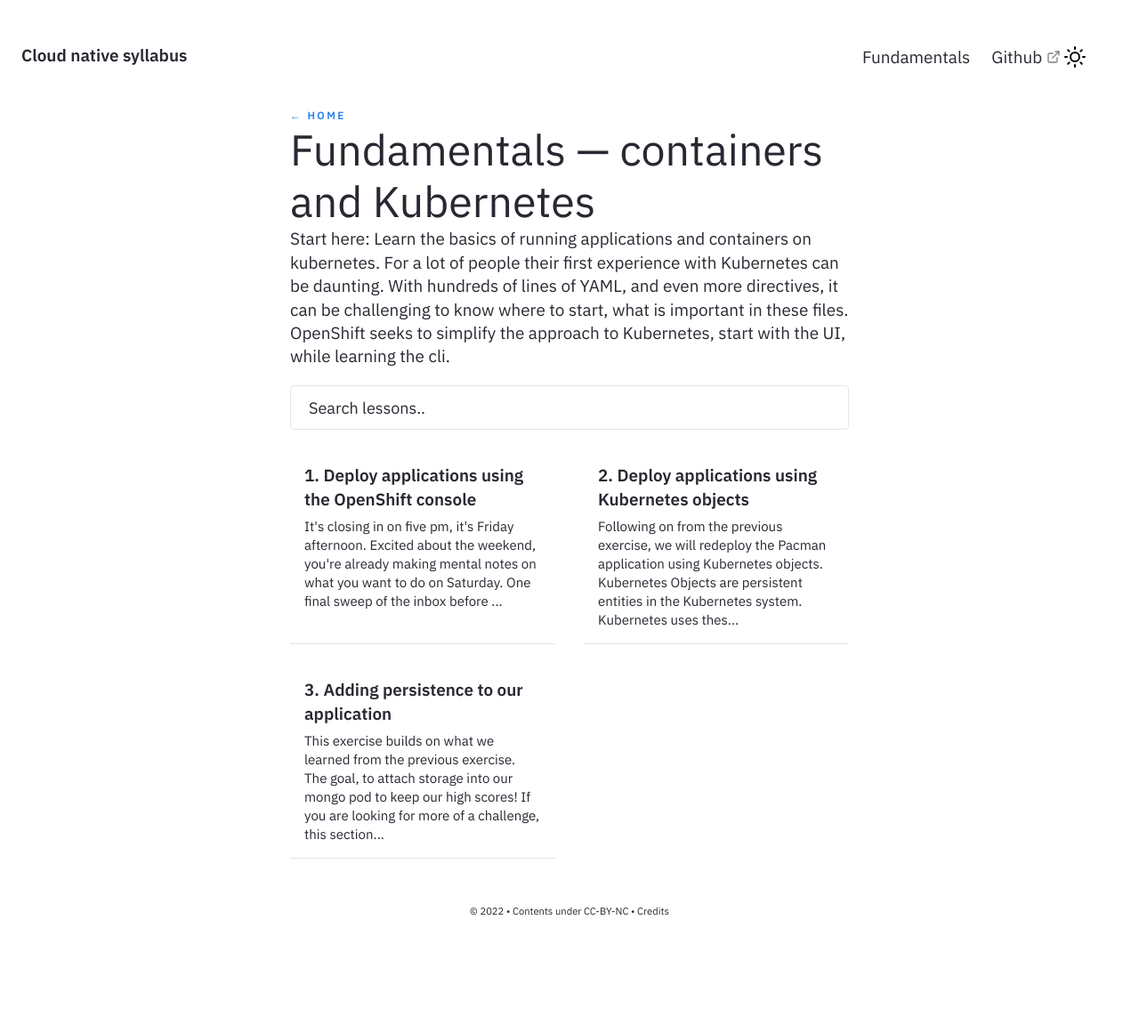
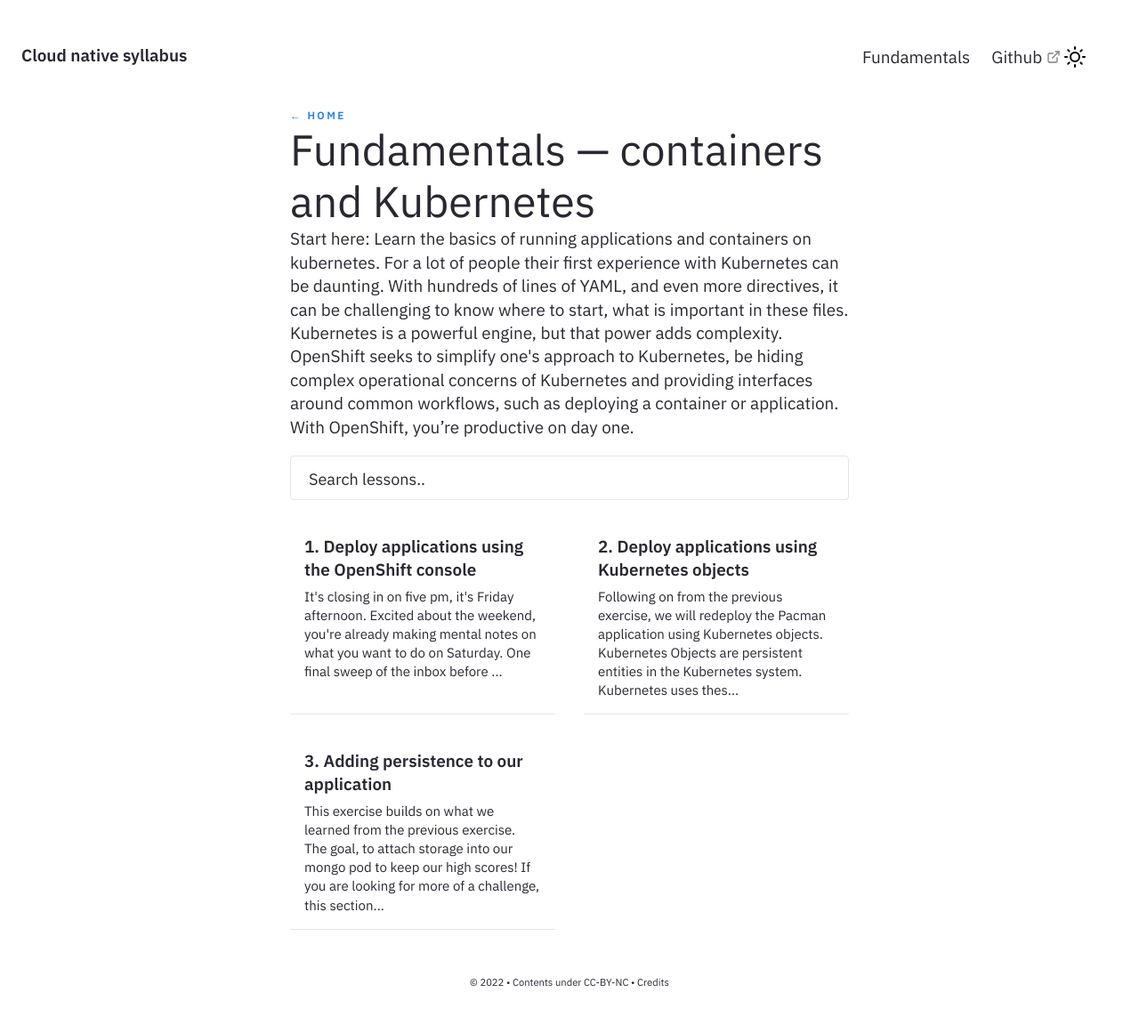
Before and after one commit to lijcam/lijcam.github.io, a Jekyll site: the page built from pages/lessons.md, in a window 1280 px wide. Shown: the whole page at 89% size. Built offline with Jekyll 4.4.1, drawn with Linux system fonts in a browser that asks for light colours; before the commit the page ends 1073 px from its top, so only the background shows below that.

Commit message:
Update lesson teaser

```diff
--- a/pages/lessons.md
+++ b/pages/lessons.md
@@ -7,4 +7,4 @@ title: Fundamentals — containers and Kubernetes
 
 Start here: Learn the basics of running applications and containers on kubernetes.
 For a lot of people their first experience with Kubernetes can be daunting. With hundreds of lines of YAML, and even more directives, it can be challenging to know where to start, what is important in these files.
-OpenShift seeks to simplify the approach to Kubernetes, start with the UI, while learning the cli.
+Kubernetes is a powerful engine, but that power adds complexity. OpenShift seeks to simplify one's approach to Kubernetes, be hiding complex operational concerns of Kubernetes and providing interfaces around common workflows, such as deploying a container or application. With OpenShift, you’re productive on day one.
```
